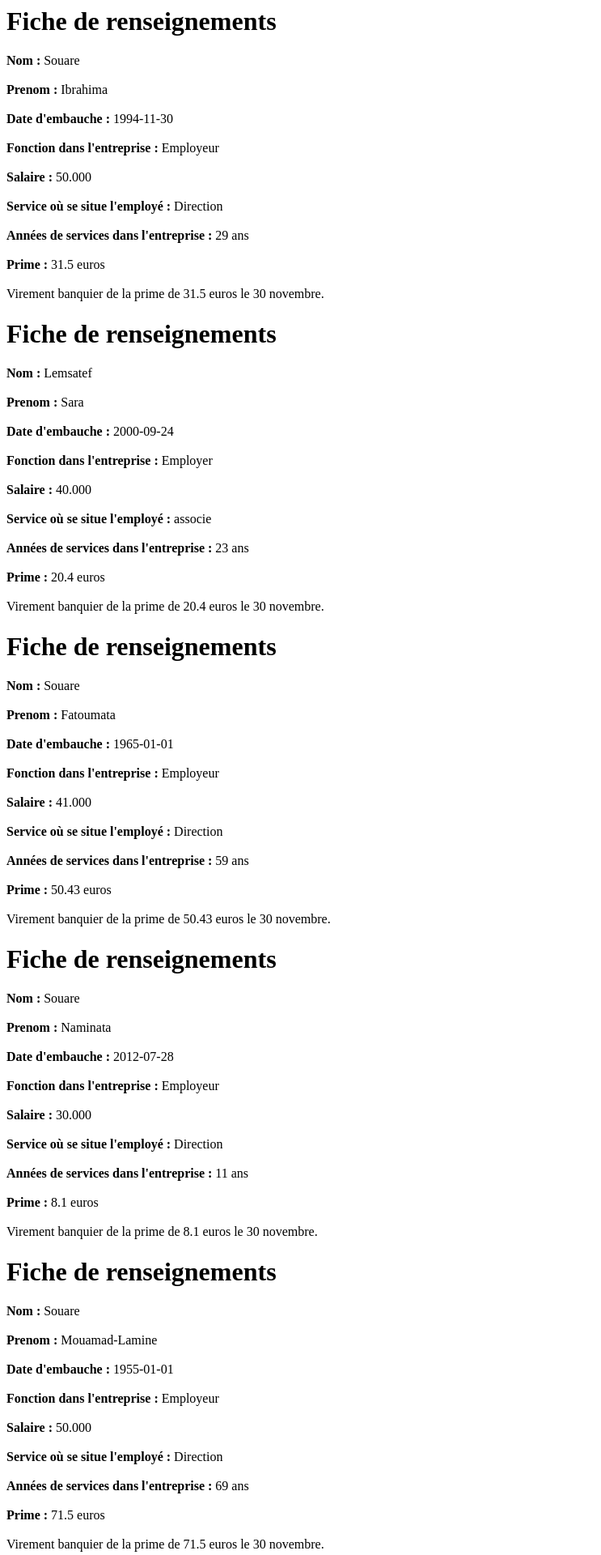
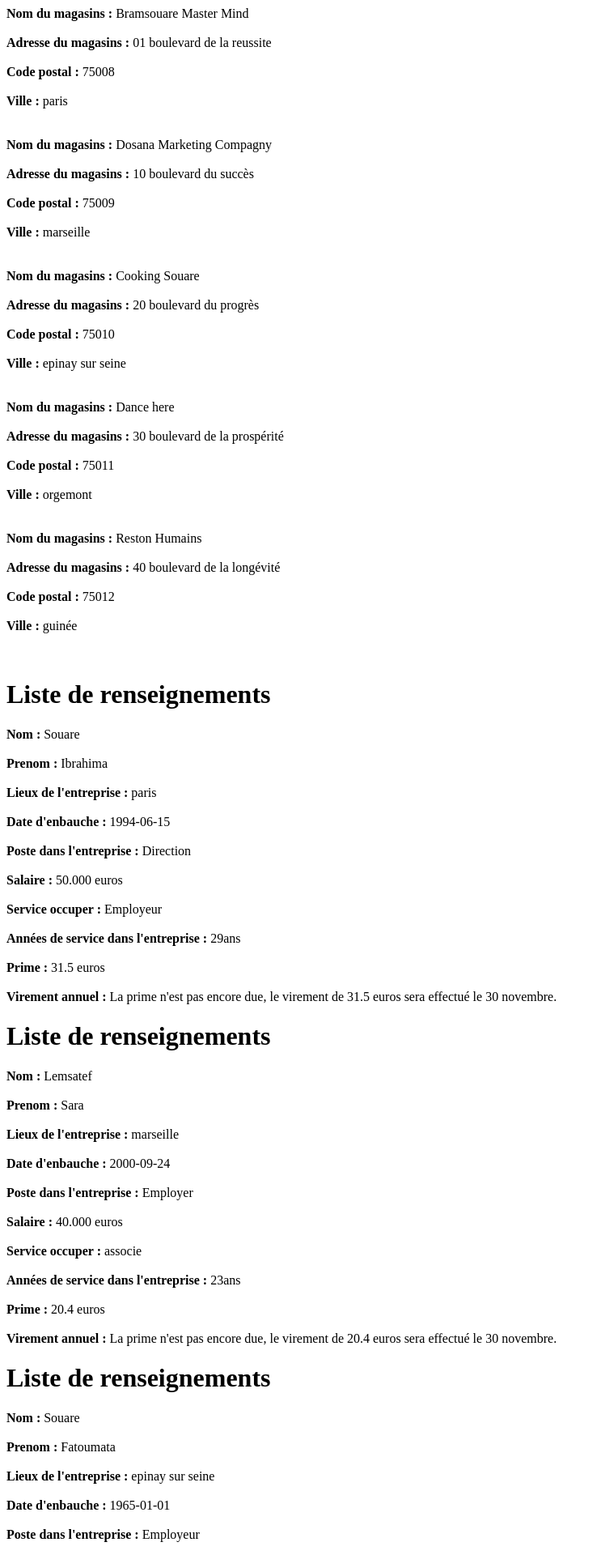
Before and after one commit to Bramsouare/FULLSTACK, a PHP site: page /class_employe.php in a window 1280 px wide. Shown: the top 1920 px of the page at 81% size, without its empty margins (0-743 px from the left). Run offline with PHP 8.4, Linux system fonts and the light colour scheme.

Commit message:
FULLSTACK

```diff
--- a/back_end/developper_le_site/poo/gestion_employe/class_employe.php
+++ b/back_end/developper_le_site/poo/gestion_employe/class_employe.php
@@ -1,82 +1,114 @@
 <?php
 
-    // création de la class
     class employe
     {
-        // déclarations des propriétés en privée
         private $nom;
         private $prenom;
         private $dateEmbauche;
         private $poste;
         private $salaire;
         private $service;
+        public  $lieux;
 
-        // création de l'objet
-        public function __construct ($nom, $prenom, $dateEmbauche, $poste, $salaire, $service)
+        public function __construct ($nom, $prenom, $dateEmbauche, $poste, $salaire, $service, $lieux)
         {
-            // affectation des valeurs dans chaque propriétés
             $this -> _nom = $nom;
             $this -> _prenom = $prenom;
             $this -> _dateEmbauche = $dateEmbauche;
             $this -> _poste = $poste;
             $this -> _salaire = $salaire;
             $this -> _service = $service;
+            $this -> _lieux = $lieux;
         }
 
-        // methode de calcule
-        public function dureeEntreprise ($dateEmbauche)
+        public function combienAnnee ($dateEmbauche)
         {
-            $dateE = new DateTime ($this -> _dateEmbauche);
-            $aujourdhui = new DateTime('now');
-            $difference = $aujourdhui -> diff($dateE);
+            $aujourdhui = new DateTime ("now");
+            $ancien = new DateTime ($this -> _dateEmbauche);
+            $difference = $aujourdhui -> diff ($ancien);
             return $difference -> y;
         }
 
-        // methode d'affichage
         public function afficheInfos ()
         {
-            $aujourdhui = new DateTime ('2024-01-16');
-            $dureeAnciennete = $this -> dureeEntreprise ($this -> _dateEmbauche);
-            $prime = $this -> _salaire / 100 * ( 5 + $dureeAnciennete * 2);
+            $aujourdhui = new DateTime ('2024-11-17');
+            $dureeEntreprise = $this -> combienAnnee ($this -> _dateEmbauche);
+            $prime = $this -> _salaire / 100 * (5 + $dureeEntreprise * 2);
 
+            echo "<h1>Liste de renseignements</h1>";
+            echo "<strong>Nom : </strong>" . $this -> _nom . "<br><br>";
+            echo "<strong>Prenom : </strong>" . $this -> _prenom . "<br><br>";
+            echo "<strong>Lieux de l'entreprise : </strong>" . $this -> _lieux . "<br><br>";
+            echo "<strong>Date d'enbauche : </strong>" . $this -> _dateEmbauche . "<br><br>";
+            echo "<strong>Poste dans l'entreprise : </strong>" . $this -> _poste . "<br><br>";
+            echo "<strong>Salaire : </strong>" . $this -> _salaire . " euros<br><br>";
+            echo "<strong>Service occuper : </strong>" . $this -> _service . "<br><br>";
+            echo "<strong>Années de service dans l'entreprise : </strong>" . $dureeEntreprise . "ans<br><br>";
+            echo "<strong>Prime : </strong>" . $prime . " euros<br><br>";
 
-            echo "<h1> Fiche de renseignements </h1>";
-            echo "<strong> Nom : </strong>  " . $this -> _nom . "<br><br>";
-            echo "<strong> Prenom : </strong>  " . $this -> _prenom . "<br><br>";
-            echo "<strong> Date d'embauche : </strong>  " . $this -> _dateEmbauche . "<br><br>";
-            echo "<strong> Fonction dans l'entreprise : </strong>  " . $this -> _poste . "<br><br>";
-            echo "<strong> Salaire : </strong>  " . $this ->_salaire . "<br><br>";
-            echo "<strong> Service où se situe l'employé : </strong>  " . $this -> _service . "<br><br>";
-            echo "<strong> Années de services dans l'entreprise : </strong>  " . $dureeAnciennete . " ans";
-            echo "<br><br><strong> Prime : </strong>" . $prime . " euros <br><br>";
-
-            // alert pour la banque
-            if ($aujourdhui -> format ('m-d') === '01-16')
+            if ($aujourdhui -> format ('m-d') === '11-30')
             {
-                echo "Virement banquier de la prime de {$prime} euros le 30 novembre.<br>";
+                echo "<strong>Virement annuel : </strong>Virement banquier de la prime de {$prime} euros le 30 novembre.<br>";
             }
             else
             {
-                echo "La prime n'est pas encore due, le virement de {$prime} euros sera effectué le 30 novembre.<br>";
+                echo "<strong>Virement annuel : </strong>La prime n'est pas encore due, le virement de {$prime} euros sera effectué le 30 novembre.<br>";
             }
         }
-
     }
 
-    // les different employer
-    $employe = new employe ("Souare", "Ibrahima", "1994-11-30", "Employeur", "50.000", "Direction");
-    $employe -> afficheInfos ();
+    class magasins
+    {
+        private $nomMagasin;
+        private $adresse;
+        private $codePostal;
+        private $ville;
 
-    $employe1 = new employe ("Lemsatef", "Sara", "2000-09-24", "Employer", "40.000", "associe");
+        public function __construct ($nomMagasin, $adresse, $codePostal, $ville)
+        {
+            $this -> _nomMagasins = $nomMagasin;
+            $this -> _adresse = $adresse;
+            $this -> _codePostal = $codePostal;
+            $this -> _ville = $ville;
+        }
+
+        public function afficheMag ()
+        {
+            echo "<strong>Nom du magasins : </strong>" . $this -> _nomMagasins . "<br><br>";
+            echo "<strong>Adresse du magasins : </strong>" . $this -> _adresse . "<br><br>";
+            echo "<strong>Code postal : </strong>" . $this -> _codePostal . "<br><br>";
+            echo "<strong>Ville : </strong>" . $this -> _ville . "<br><br><br>";
+        }
+    }
+
+    $magasin1 = new magasins ("Bramsouare Master Mind", "01 boulevard de la reussite", "75008", "paris");
+    $magasin1 -> afficheMag ();
+
+    $magasin2 = new magasins ("Dosana Marketing Compagny", "10 boulevard du succès", "75009", "marseille");
+    $magasin2 -> afficheMag ();
+
+    $magasin3 = new magasins ("Cooking Souare", "20 boulevard du progrès", "75010", "epinay sur seine");
+    $magasin3 -> afficheMag ();
+
+    $magasin4 = new magasins ("Dance here", "30 boulevard de la prospérité", "75011", "orgemont");
+    $magasin4 -> afficheMag ();
+
+    $magasin5 = new magasins ("Reston Humains", "40 boulevard de la longévité", "75012", "guinée");
+    $magasin5 -> afficheMag ();
+
+
+    $employer = new employe ("Souare", "Ibrahima", "1994-06-15", "Direction", "50.000", "Employeur", $magasin1 -> _ville);
+    $employer -> afficheInfos ();
+
+    $employe1 = new employe ("Lemsatef", "Sara", "2000-09-24", "Employer", "40.000", "associe", $magasin2 -> _ville);
     $employe1 -> afficheInfos ();
 
-    $employe2 = new employe ("Souare", "Fatoumata", "1965-01-01", "Employeur", "41.000", "Direction");
+    $employe2 = new employe ("Souare", "Fatoumata", "1965-01-01", "Employeur", "41.000", "Direction", $magasin3 -> _ville);
     $employe2 -> afficheInfos ();
 
-    $employe3 = new employe ("Souare", "Naminata", "2012-07-28", "Employeur", "30.000", "Direction");
+    $employe3 = new employe ("Souare", "Naminata", "2012-07-28", "Employeur", "30.000", "Direction", $magasin4 -> _ville);
     $employe3 -> afficheInfos ();
 
-    $employe3 = new employe ("Souare", "Mouamad-Lamine", "1955-01-01", "Employeur", "50.000", "Direction");
+    $employe3 = new employe ("Souare", "Mouamad-Lamine", "1955-01-01", "Employeur", "50.000", "Direction", $magasin5 -> _ville);
     $employe3 -> afficheInfos ();
-
 ?>
```
